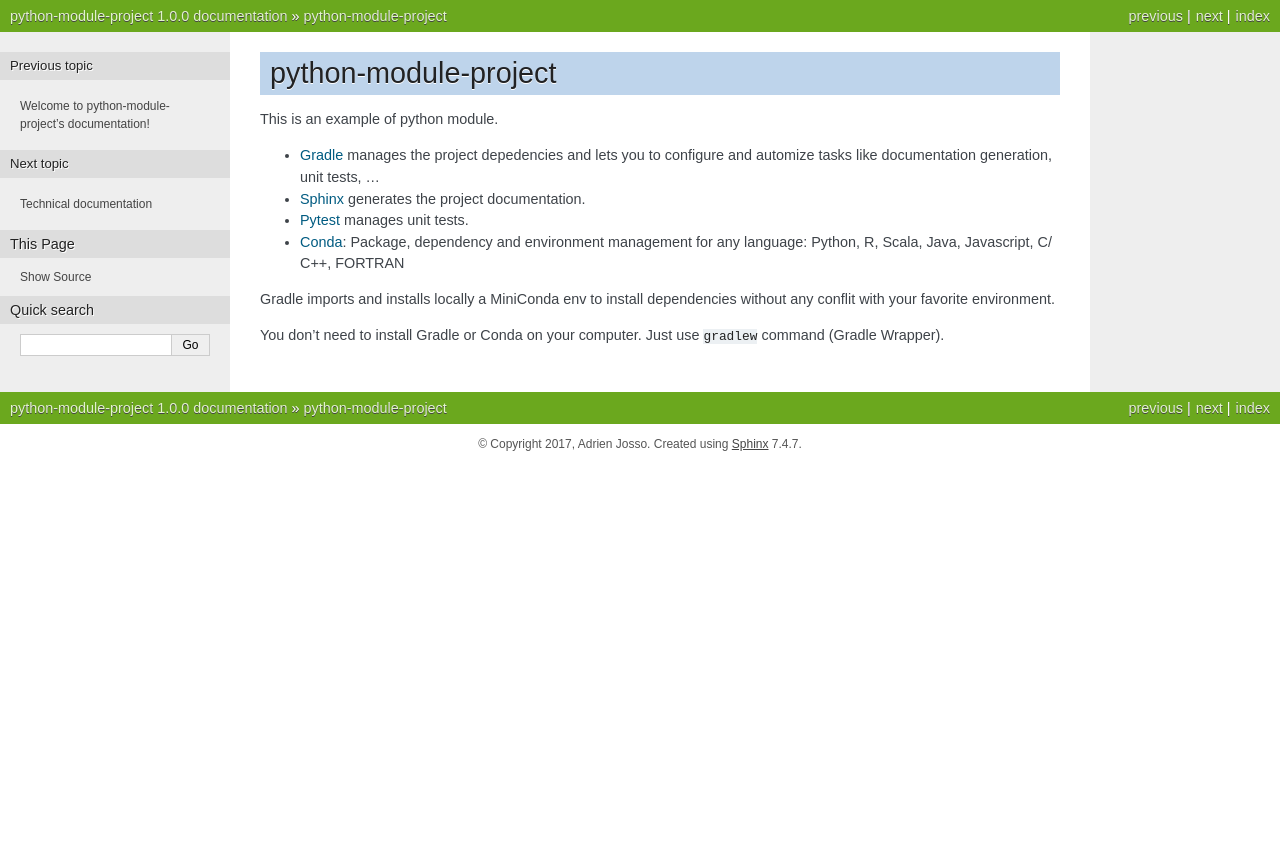
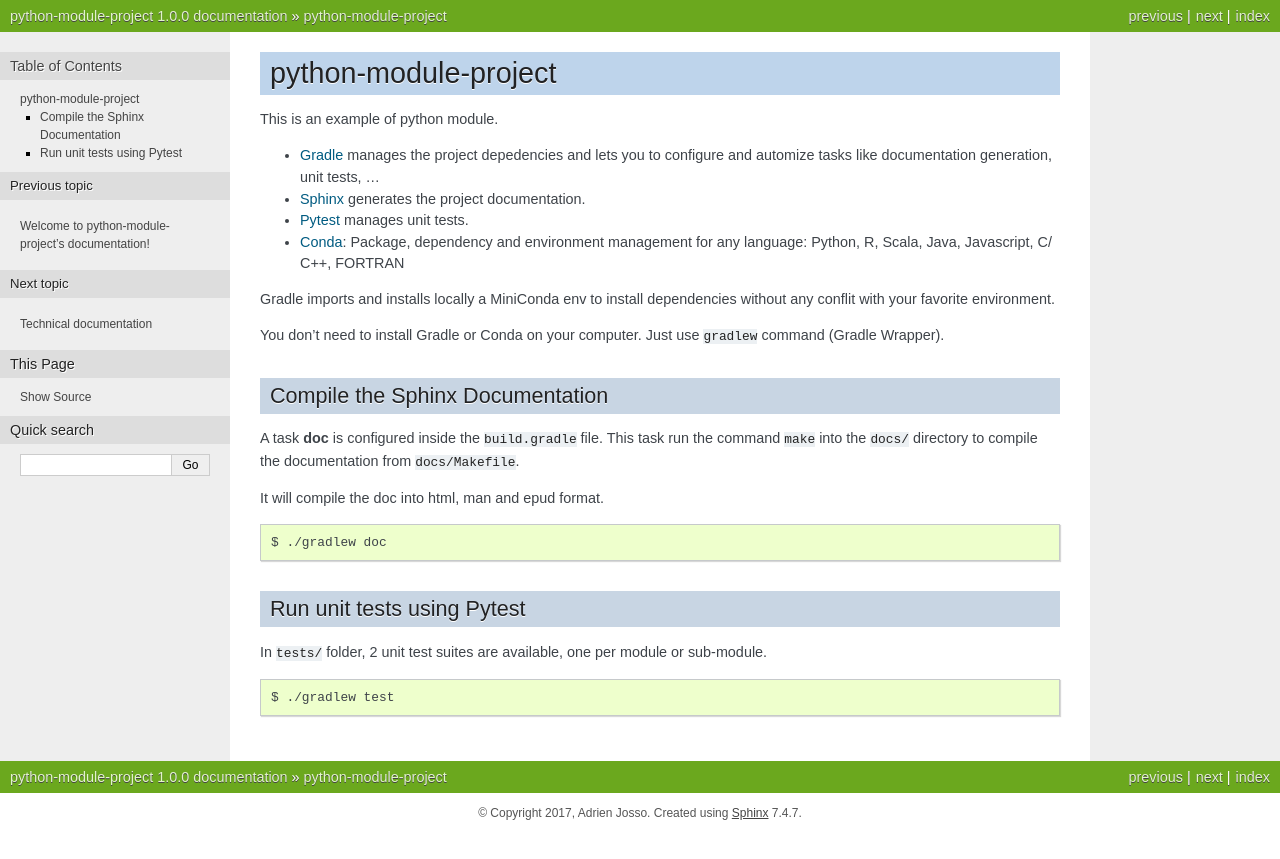
Before and after one commit to josanly/python-module-project, a Sphinx documentation site: the page built from docs/readme.rst, in a window 1280 px wide. Shown: the top 859 px of the page. Built offline with Sphinx 7.4.7, drawn with Linux system fonts in a browser that asks for light colours.

Commit message:
update readme

```diff
--- a/docs/readme.rst
+++ b/docs/readme.rst
@@ -18,3 +18,26 @@ dependencies without any conflit with your favorite environment.
 
 You don't need to install Gradle or Conda on your computer. Just use
 ``gradlew`` command (Gradle Wrapper).
+
+Compile the Sphinx Documentation
+--------------------------------
+
+A task **doc** is configured inside the ``build.gradle`` file. This task
+run the command ``make`` into the ``docs/`` directory to compile the
+documentation from ``docs/Makefile``.
+
+It will compile the doc into html, man and epud format.
+
+::
+
+    $ ./gradlew doc
+
+Run unit tests using Pytest
+---------------------------
+
+In ``tests/`` folder, 2 unit test suites are available, one per module
+or sub-module.
+
+::
+
+    $ ./gradlew test
```
Also changed, not shown: README.md (+20 -0 lines), 1 other file.
